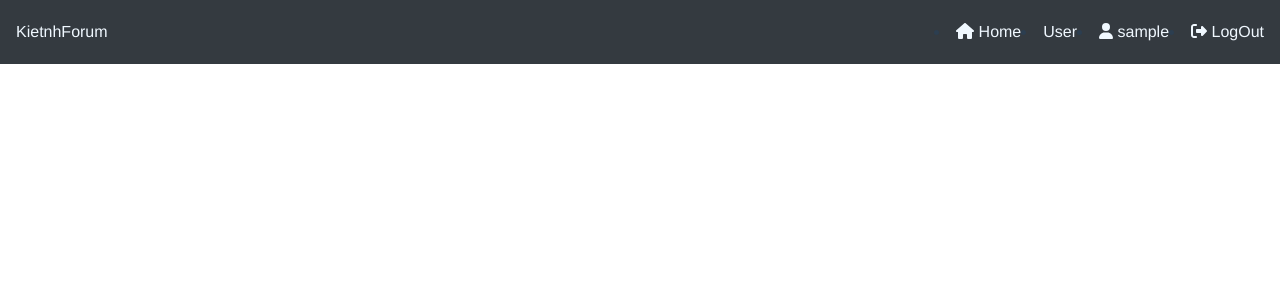
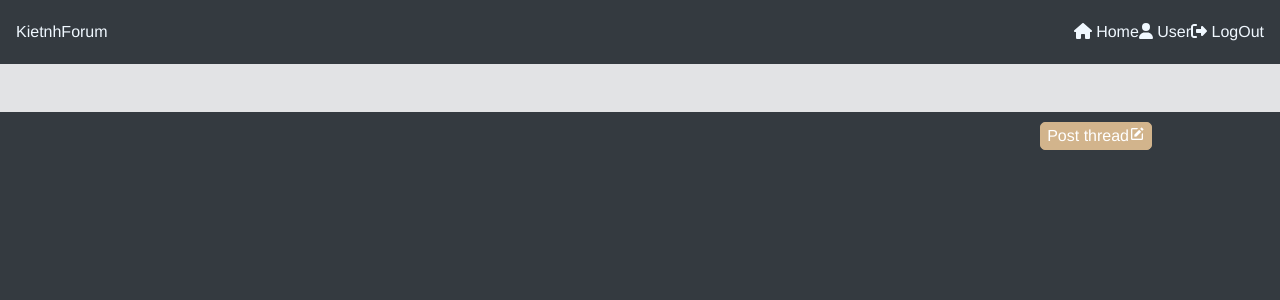
Before and after one commit to keteinn17/main-forum-fe, a Vue app: page /topic/1 in a window 1280 px wide. Shown: the top 300 px of the page. Built offline with nearby package versions, Linux system fonts and the light colour scheme; no server answers; sample sign-in values are in the browser's storage; what vue3-google-login would draw is missing.

Commit message:
topic view

```diff
--- a/src/App.vue
+++ b/src/App.vue
@@ -17,40 +17,30 @@
       </div>
 
       <div v-if="currentUser" class="custom-navbar-login-header">
-        <div class="custom">
-          <li class="nav-item">
+        <div class="home-page-icon">
           <router-link to="/home" class="link">
             <font-awesome-icon icon="home" /> Home
           </router-link>
-          </li>
-          <li v-if="showAdminBoard" class="nav-item">
-            <router-link to="/admin" class="link">Admin Board</router-link>
-          </li>
-          <li v-if="showModeratorBoard" class="nav-item">
-            <router-link to="/mod" class="link">Moderator Board</router-link>
-          </li>
-          <li class="nav-item">
-            <router-link v-if="currentUser" to="/user" class="link"
-              >User</router-link
+        </div>
+        <div class="user-page-icon">
+          <router-link v-if="currentUser" to="/profile" class="link"
+            ><font-awesome-icon icon="user" /> User</router-link
           >
-          </li>
         </div>
-        <li class="nav-item">
-          <router-link to="/profile" class="link">
-            <font-awesome-icon icon="user" />
-            {{ currentUser.username }}
-          </router-link>
-        </li>
-        <li class="nav-item">
+        <div class="user-page-icon">
           <a class="link" @click.prevent="logOut">
             <font-awesome-icon icon="sign-out-alt" /> LogOut
           </a>
-        </li>
+        </div>
       </div>
     </nav>
-    <!-- <div v-if="currentUser" class="custom-navbar-after-login"></div> -->
+    <div v-if="currentUser" class="navbar-in-forum-container">
+      <nav class="navbar-in-forum"></nav>
+    </div>
+    <div class="body-container">
       <div class="body">
         <router-view />
+      </div>
     </div>
   </div>
 </template>
@@ -88,12 +78,15 @@ export default {
   color: #2c3e50;
   overflow: scroll;
 }
+/* .custom-navbar-login-header .header {
+  color: #e2e3e5;
+  display: flex;
+  justify-content: space-around;
+} */
+
 .custom-navbar-login-header {
   display: flex;
-}
-.container {
-  height: 90%;
-  width: 100%;
+  justify-content: space-between;
 }
 .bg-dark {
   position: fixed;
@@ -108,19 +101,42 @@ export default {
 .link:hover {
   color: red;
 }
-.custom {
+
+.body-container {
+  width: 100%;
+  /* height: 100%; */
+  /* margin-top: 4rem; */
+  background: #343a40 !important;
   display: flex;
-}
-.custom-navbar-after-login {
-  background-color: #e2e3e5;
-  width: 100%;
-  height: 1rem;
-  margin-top: 2rem;
+  justify-content: center;
+  align-items: center;
 }
 .body {
+  width: 80%;
+  min-height: 1000px;
+  margin-top: 7rem;
+}
+.navbar-in-forum-container {
   width: 100%;
-  height: auto;
+  height: 3rem;
+  background: #e2e3e5 !important;
   margin-top: 4rem;
-  position: relative;
+  display: flex;
+  justify-content: center;
+  align-items: center;
+  position: fixed;
+}
+.navbar-in-forum {
+  width: 80%;
+  height: 60%;
+  align-items: center;
+  background: #e2e3e5;
+  padding-left: 16px;
+  padding-right: 16px;
+}
+@media (max-width: 800px) {
+  .body {
+    width: 100%;
+  }
 }
 </style>
--- a/src/api/topicApi.js
+++ b/src/api/topicApi.js
@@ -12,3 +12,10 @@ export const getAllTopic = () => {
     method: "get",
   });
 };
+
+export const getAllTopicById = (data) => {
+  return request({
+    url: `/topic/${data}`,
+    method: "get",
+  });
+};
--- a/src/components/Home.vue
+++ b/src/components/Home.vue
@@ -1,9 +1,9 @@
 <!-- eslint-disable vue/multi-word-component-names -->
 <template>
-  <div class="custom-header">
+  <!-- <div class="custom-header">
     <div class="custom-style">All posts</div>
     <div class="custom-style">Find posts</div>
-  </div>
+  </div> -->
   <div class="custom-container">
     <div class="custom-sidebar">
       <div
@@ -25,12 +25,23 @@
           <div v-if="topic.categoryId === category.categoryId">
             <div
               class="column-in-topic"
-              v-for="(topicLitte, index) in topic.topic"
+              v-for="(topicLittle, index) in topic.topic"
               :key="index"
             >
               <table>
                 <tr>
-                  <td>{{ topicLitte.title }}</td>
+                  <td>
+                    <router-link
+                      :to="{
+                        name: 'topic',
+                        params: { topicId: topicLittle.topicId },
+                      }"
+                    >
+                      {{ topicLittle.title }}
+
+                      <!-- {{ topicLittle.title }} -->
+                    </router-link>
+                  </td>
                 </tr>
               </table>
             </div>
@@ -49,7 +60,12 @@ import { getAllcategory } from "@/api/categoryApi";
 import { getAllTopic } from "@/api/topicApi";
 // eslint-disable-next-line no-unused-vars
 import { loginByGoogle } from "@/api/userApi";
+import Topic from "./Topic.vue";
 export default {
+  components: {
+    // eslint-disable-next-line vue/no-unused-components
+    Topic,
+  },
   data() {
     return {
       googleAccessToken: "",
--- a/src/components/Login.vue
+++ b/src/components/Login.vue
@@ -135,7 +135,6 @@ export default {
           localStorage.setItem("user", JSON.stringify(response.credential));
           console.log("set token to local storage: ", response.credential);
           this.loadingJWT = false;
-          this.$router.push("/");
           await loginByGoogle().then((res) => {
             console.log(res);
             localStorage.setItem("role", JSON.stringify(res.data.role));
@@ -144,6 +143,7 @@ export default {
               JSON.stringify(res.data.account_type)
             );
           });
+          this.$router.push("/");
           console.log("Da qua day...");
           window.location.href = "http://localhost:8081/";
         }
--- a/src/components/Profile.vue
+++ b/src/components/Profile.vue
@@ -422,11 +422,11 @@
           </div>
         </div>
       </div>
-      <div class="text-right mt-3">
+      <!-- <div class="text-right mt-3">
         <button type="button" class="btn btn-primary">Save changes</button
         >&nbsp;
         <button type="button" class="btn btn-default">Cancel</button>
-      </div>
+      </div> -->
     </div>
   </body>
 </template>
--- /dev/null
+++ b/src/components/Topic.vue
@@ -0,0 +1,82 @@
+<template>
+  <div class="body-container">
+    <div class="header-container">
+      <div class="title">{{ topic.title }}</div>
+      <div class="post">
+        <button class="post-btn">Post thread<i class="bx bxs-edit"></i></button>
+      </div>
+    </div>
+  </div>
+</template>
+
+<script>
+import { getAllTopicById } from "@/api/topicApi";
+export default {
+  name: "TopicVue",
+  data() {
+    return {
+      topic: {},
+    };
+  },
+  created() {
+    this.getAllTopicById();
+  },
+  mounted() {
+    console.log("Topic ID:", this.$route.params.topicId);
+    // You can use the topicId in this component as needed
+  },
+  methods: {
+    async getAllTopicById() {
+      const id = this.$route.params.topicId;
+      await getAllTopicById(id).then((res) => {
+        console.log(res);
+        this.topic = res.data;
+        console.log(this.topic);
+      });
+    },
+  },
+};
+</script>
+
+<style scoped>
+.body-container {
+  height: 100%;
+  width: 100%;
+  background: white;
+  font-family: Avenir, Helvetica, Arial, sans-serif;
+}
+.header-container {
+  width: 100%;
+  height: 3rem;
+  margin-top: 10px;
+  color: black;
+  display: flex;
+  justify-content: space-between;
+}
+
+.title {
+  text-align: center;
+  justify-self: flex-start;
+  font-size: 20px;
+  color: white;
+}
+.header-container .post {
+  text-align: center;
+  justify-self: flex-end;
+}
+
+.post-btn {
+  background: tan;
+  box-shadow: inset;
+  border: 1px solid tan;
+  border-radius: 5px;
+  color: white;
+}
+
+.content-container {
+  width: 100%;
+  height: 100px;
+  margin-top: 20px;
+  color: white;
+}
+</style>
--- a/src/router.js
+++ b/src/router.js
@@ -4,6 +4,7 @@ import Login from "./components/Login.vue";
 import Profile from "./components/Profile.vue";
 import Register from "./components/Register";
 import Home from "./components/Home";
+import Topic from "./components/Topic";
 const routes = [
   {
     path: "/",
@@ -29,6 +30,12 @@ const routes = [
     name: "register",
     component: Register,
   },
+  {
+    path: "/topic/:topicId",
+    name: "topic",
+    component: Topic,
+    props: true,
+  },
 ];
 
 const router = createRouter({
```
Lines whose indentation alone changed are shown as unchanged.
